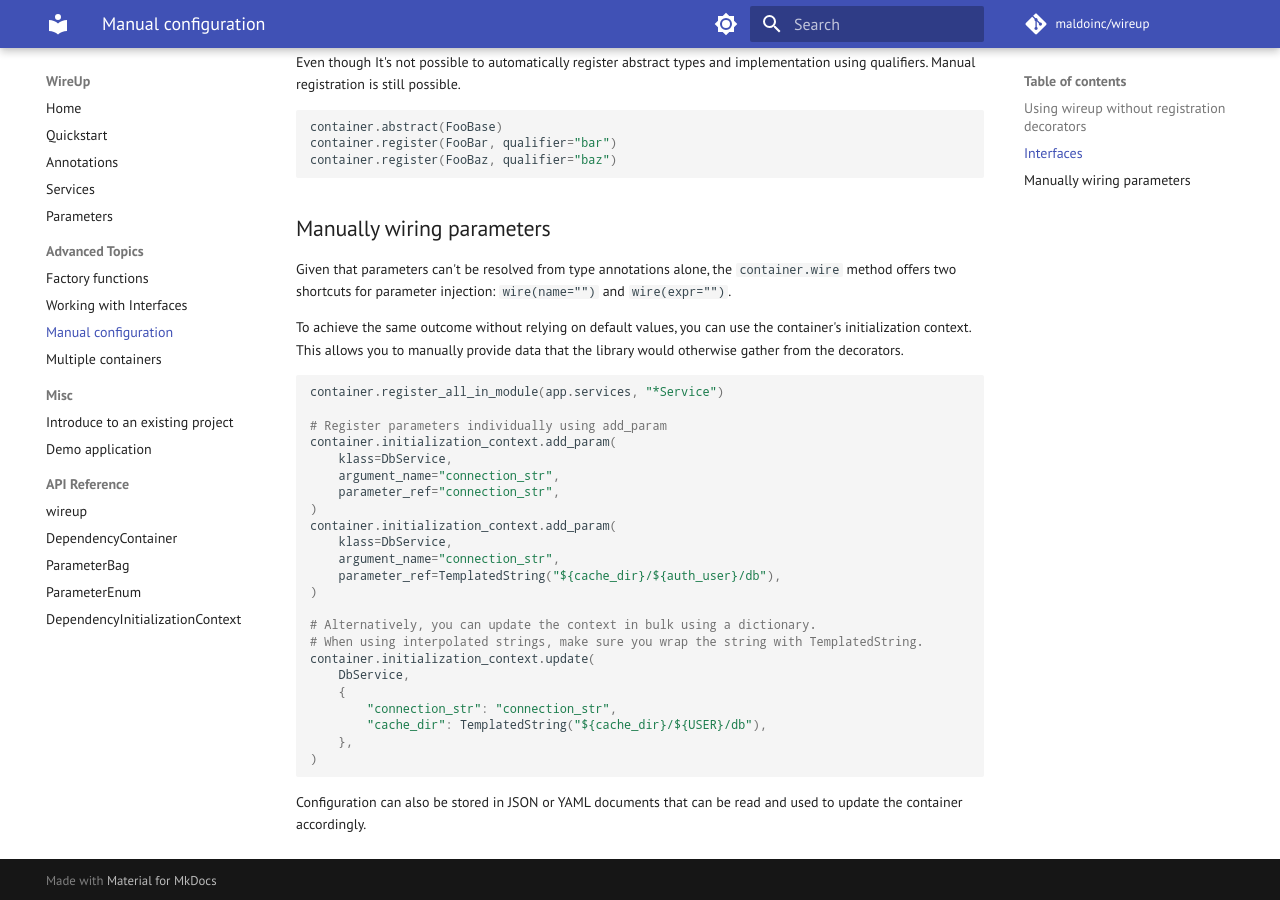
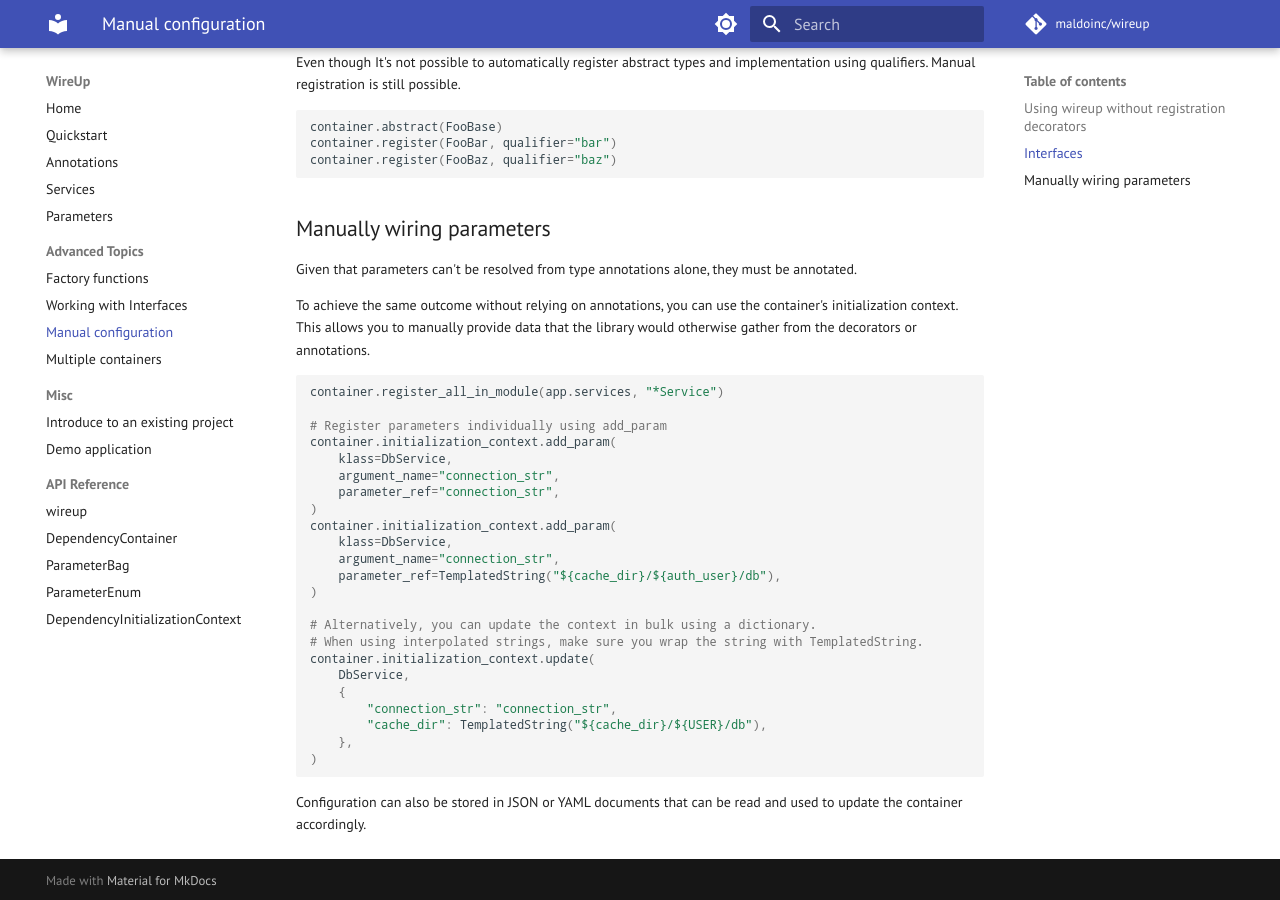
Before and after one commit to maldoinc/wireup, an MkDocs documentation site: the page built from docs/pages/manual_configuration.md, in a window 1280 px wide and 900 px high, scrolled down 520 px. Built offline with MkDocs 1.6.1 and Material for MkDocs 9.7.7, drawn with Linux system fonts in a browser that asks for light colours; some web fonts are replaced; comment, search, counter and statistics services are not loaded; the version menu is left out.

Commit message:
Remove references of "Default value" and use annotation instead.

````diff
--- a/docs/pages/manual_configuration.md
+++ b/docs/pages/manual_configuration.md
@@ -28,12 +28,11 @@ container.register(FooBaz, qualifier="baz")
 
 ## Manually wiring parameters
 
-Given that parameters can't be resolved from type annotations alone, the `container.wire` method offers two shortcuts
-for parameter injection: `wire(name="")` and `wire(expr="")`.
+Given that parameters can't be resolved from type annotations alone, they must be annotated.
 
-To achieve the same outcome without relying on default values, you can use the container's
+To achieve the same outcome without relying on annotations, you can use the container's
 initialization context. This allows you to manually provide data that the library would
-otherwise gather from the decorators.
+otherwise gather from the decorators or annotations.
 
 ```python
 container.register_all_in_module(app.services, "*Service")
--- a/wireup/__init__.py
+++ b/wireup/__init__.py
@@ -67,7 +67,7 @@ class ParameterEnum(Enum):
 
     Allows you to add application parameters as enum members and their names as values.
     When you need to inject a parameter instead of referencing it by name you can
-    simply set the enum as the default value.
+    annotate the parameter with the wire function call or set that as the default value.
 
     This will inject a parameter by name and won't work with expressions.
     """
````
Also changed, not shown: docs/pages/parameters.md (+1 -1 lines), 1 other file.
